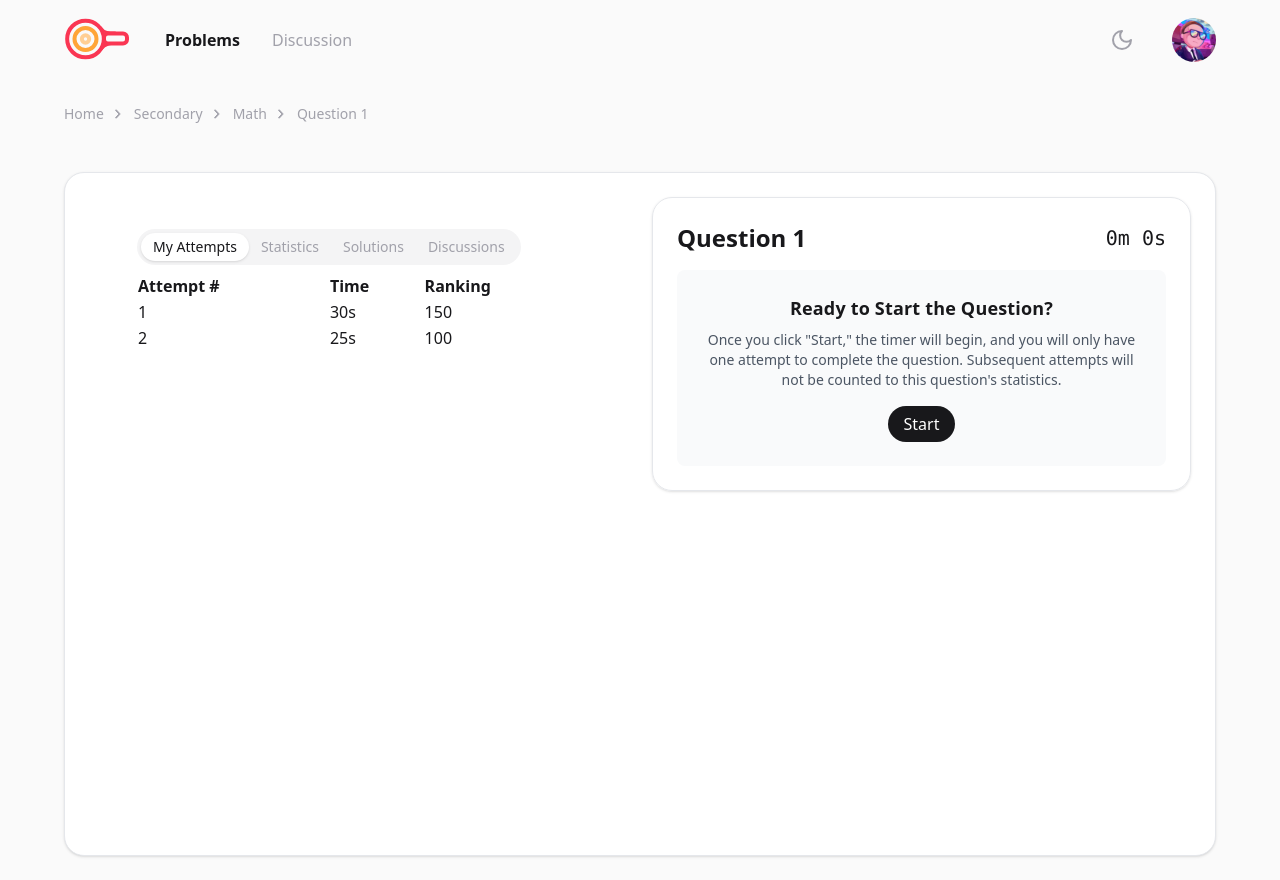
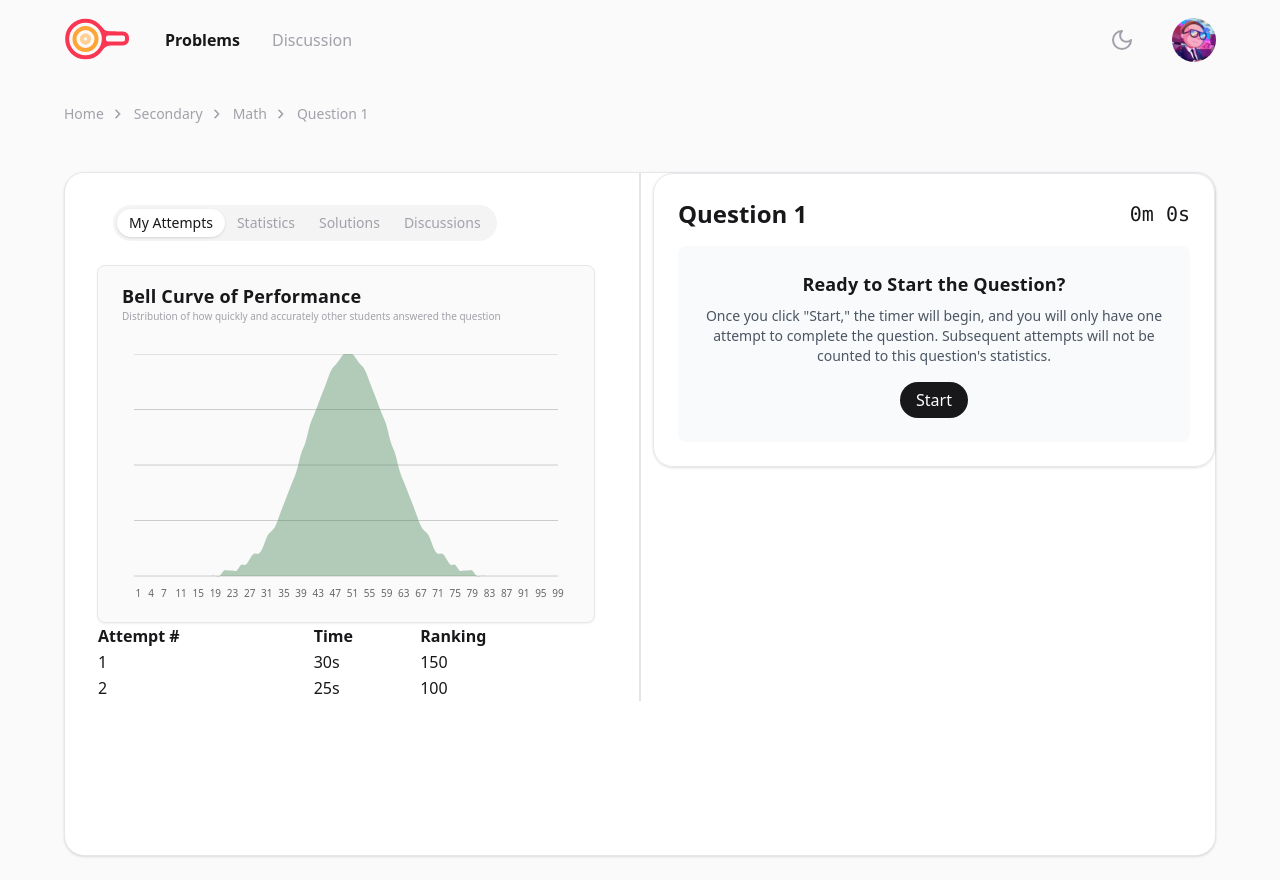
Before and after one commit to YeeeeeHan/amicooked-frontend, a React (Vite) app: page /question/1 in a window 1280 px wide. Built offline with nearby package versions, Linux system fonts and the light colour scheme.

Commit message:
add charts placeholder

```diff
--- /dev/null
+++ b/src/components/bellcurveChart.tsx
@@ -0,0 +1,82 @@
+import { Card, CardContent } from '@/components/ui/card'
+import { ChartConfig, ChartContainer, ChartTooltip, ChartTooltipContent } from '@/components/ui/chart'
+import { Area, AreaChart, CartesianGrid, XAxis } from 'recharts'
+
+export const description = 'A simple area chart'
+
+const chartData = Array.from({ length: 100 }, (_, i) => {
+  const x = (i - 50) / 10
+  const height = Math.round((100 * Math.exp(-0.5 * x * x)) / Math.sqrt(2 * Math.PI))
+  return { ranking: i.toString(), height }
+})
+
+const chartConfig = {
+  height: {
+    label: 'height',
+    color: 'hsl(var(--chart-1))',
+  },
+} satisfies ChartConfig
+
+export function BellCurve() {
+  return (
+    <Card className="rounded-lg bg-background shadow-sm">
+      <div className="flex flex-col space-y-0.5 px-6 py-4">
+        <div className="text-lg">Bell Curve of Performance</div>
+        <div className="text-xs text-primary-strong">
+          Distribution of how quickly and accurately other students answered the question
+        </div>
+      </div>
+      <CardContent className="py-4">
+        <ChartContainer config={chartConfig}>
+          <AreaChart
+            accessibilityLayer
+            data={chartData}
+            margin={{
+              left: 12,
+              right: 12,
+            }}
+          >
+            <CartesianGrid vertical={false} />
+            <XAxis
+              dataKey="ranking"
+              tickLine={false}
+              axisLine={false}
+              tickMargin={8}
+              tickFormatter={(value) => value.slice(0, 3)}
+            />
+            <ChartTooltip
+              cursor={true}
+              content={
+                <ChartTooltipContent
+                  indicator="line"
+                  hideIndicator={false}
+                  hideLabel={false}
+                  nameKey="temp"
+                  labelKey="test"
+                />
+              }
+            />
+            <Area
+              dataKey="height"
+              type="natural"
+              // Gradient
+              fill="var(--right-strong)"
+              fillOpacity={0.4}
+              stroke="var(--right-normal)"
+            />
+          </AreaChart>
+        </ChartContainer>
+      </CardContent>
+      {/* <CardFooter>
+        <div className="flex w-full items-start gap-2 text-sm">
+          <div className="grid gap-2">
+            <div className="flex items-center gap-2 font-medium leading-none">
+              Trending up by 5.2% this month <TrendingUp className="h-4 w-4" />
+            </div>
+            <div className="text-muted-foreground flex items-center gap-2 leading-none">January - June 2024</div>
+          </div>
+        </div>
+      </CardFooter> */}
+    </Card>
+  )
+}
--- a/src/components/question/MyAttemptsTab.tsx
+++ b/src/components/question/MyAttemptsTab.tsx
@@ -1,4 +1,5 @@
 import { Question } from '@/types'
+import { BellCurve } from '../bellcurveChart'
 
 interface MyAttemptsTabProps {
   question: Question
@@ -14,6 +15,9 @@ export function MyAttemptsTab({ question }: MyAttemptsTabProps) {
 
   return (
     <div>
+      <div className="pt-4">
+        <BellCurve />
+      </div>
       <table className="w-full">
         <thead>
           <tr>
--- a/src/pages/Question.tsx
+++ b/src/pages/Question.tsx
@@ -7,6 +7,7 @@ import { Button } from '@/components/ui/button'
 import { Card } from '@/components/ui/card'
 import { Tabs, TabsContent, TabsList, TabsTrigger } from '@/components/ui/tabs'
 import { useQuestion } from '@/hooks/useQuestion'
+import { Separator } from '@radix-ui/react-separator'
 import { useState } from 'react'
 import { useParams } from 'react-router-dom'
 
@@ -55,12 +56,12 @@ export default function Question() {
       </div>
 
       <div className="flex-1 px-16 py-6">
-        <Card className="h-full bg-card-background p-6">
-          <div className="flex gap-6">
-            <div className="w-1/2">
-              <div className="px-12 pt-8">
+        <Card className="h-full bg-card-background">
+          <div className="flex gap-3">
+            <div className="w-full">
+              <div className="px-8 pt-8">
                 <Tabs defaultValue={QuestionPageTabs.MY_ATTEMPTS}>
-                  <TabsList>
+                  <TabsList className="mx-4">
                     <TabsTrigger value={QuestionPageTabs.MY_ATTEMPTS}>{QuestionPageTabs.MY_ATTEMPTS}</TabsTrigger>
                     <TabsTrigger value={QuestionPageTabs.STATISTICS}>{QuestionPageTabs.STATISTICS}</TabsTrigger>
                     <TabsTrigger value={QuestionPageTabs.SOLUTIONS}>{QuestionPageTabs.SOLUTIONS}</TabsTrigger>
@@ -81,7 +82,8 @@ export default function Question() {
                 </Tabs>
               </div>
             </div>
-            <div className="w-1/2">
+            <Separator className="w-1 bg-primary-weak dark:bg-primary-ghost" orientation="vertical" />
+            <div className="w-full">
               <Card className="p-6">
                 <div className="mb-4 flex items-center justify-between">
                   <h2 className="text-2xl font-semibold">Question {id}</h2>
```
